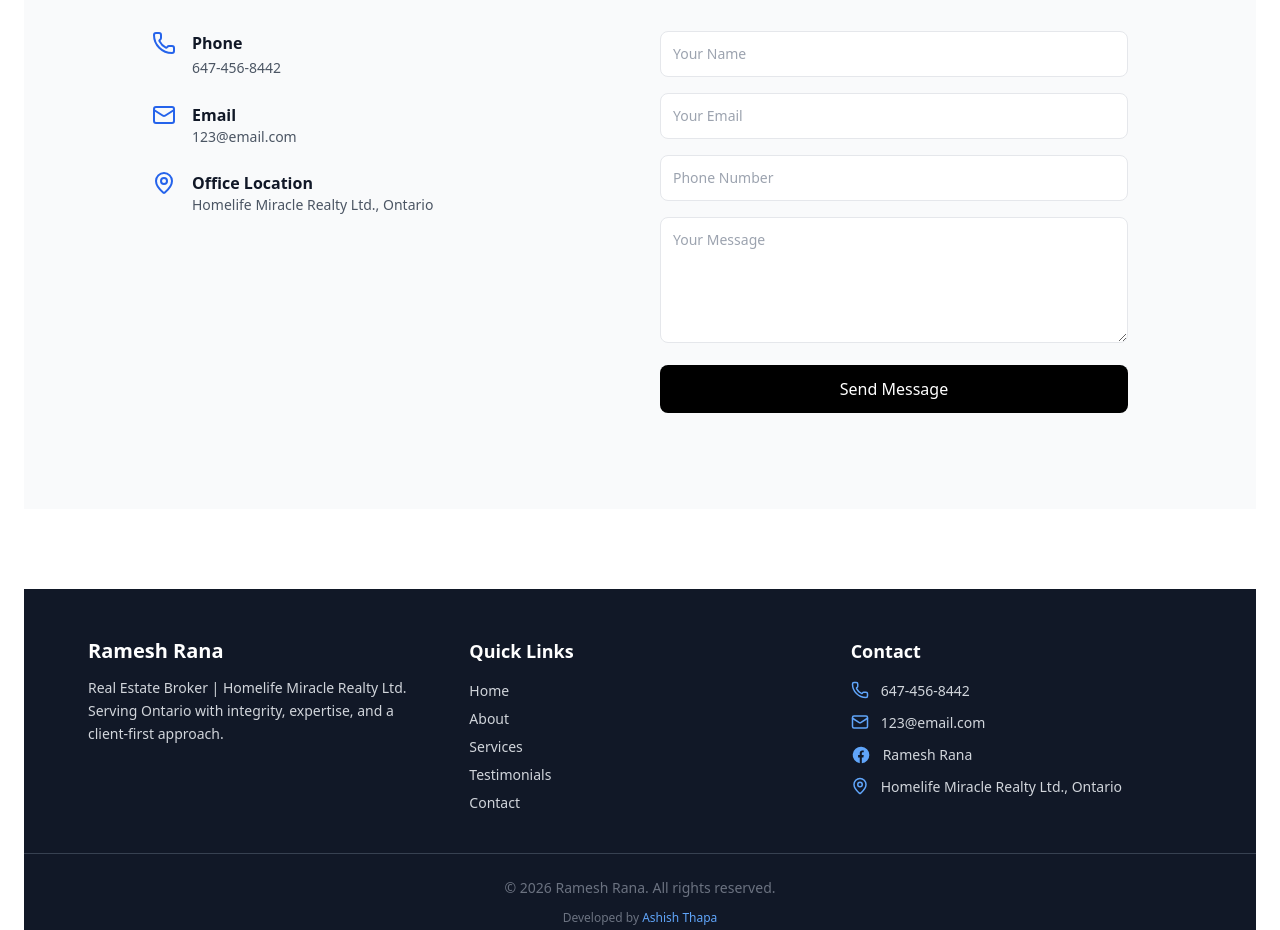
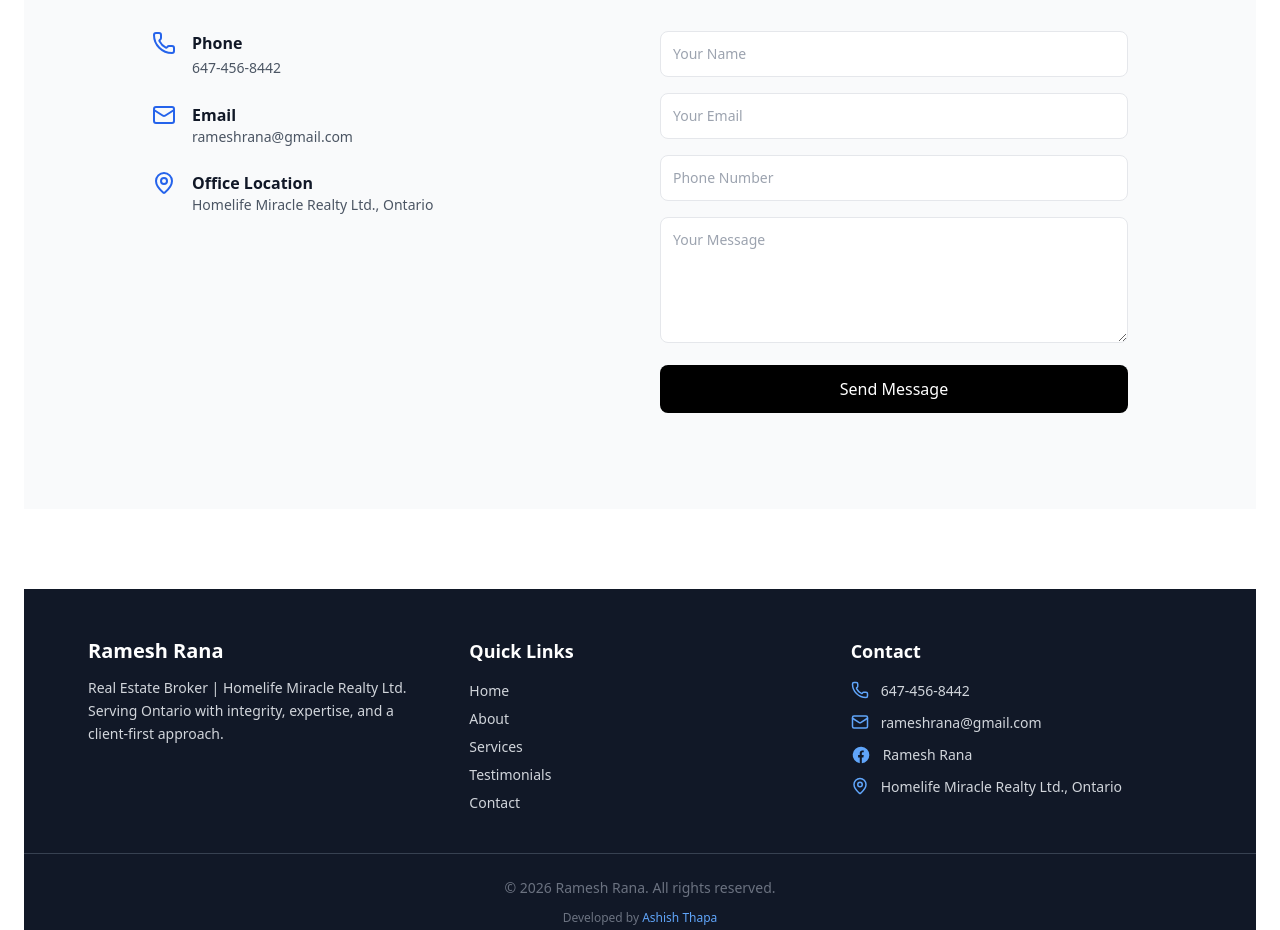
Before and after one commit to devthapaashish-source24/realtor-ramesh-rana, a Next.js app: page / in a window 1280 px wide. Shown: the part 3740-4670 px from the top of the page. Built offline with nearby package versions, Linux system fonts and the light colour scheme.

Commit message:
email update

```diff
--- a/components/sections/Contact.tsx
+++ b/components/sections/Contact.tsx
@@ -25,7 +25,7 @@ export default function Contact() {
       `Name: ${form.name}\nEmail: ${form.email}\nPhone: ${form.phone}\n\nMessage:\n${form.message}`
     );
 
-    window.location.href = `mailto:ramesh@example.com?subject=${subject}&body=${body}`;
+    window.location.href = `mailto:rameshrana@gmail.com?subject=${subject}&body=${body}`;
   };
 
   return (
@@ -59,7 +59,7 @@ export default function Contact() {
               <Mail className="text-blue-600" size={24} />
               <div>
                 <h4 className="font-semibold">Email</h4>
-                <p className="text-gray-600 text-sm">123@email.com</p>
+                <p className="text-gray-600 text-sm">rameshrana@gmail.com</p>
               </div>
             </div>
 
--- a/components/sections/Footer.tsx
+++ b/components/sections/Footer.tsx
@@ -40,7 +40,7 @@ export default function Footer() {
 
           <div className="flex items-start gap-3 mb-3">
             <Mail size={18} className="text-blue-400" />
-            <p className="text-sm">123@email.com</p>
+            <p className="text-sm">rameshrana@gmail.com</p>
           </div>
 
           <div className="flex items-start gap-3 mb-3">
```
